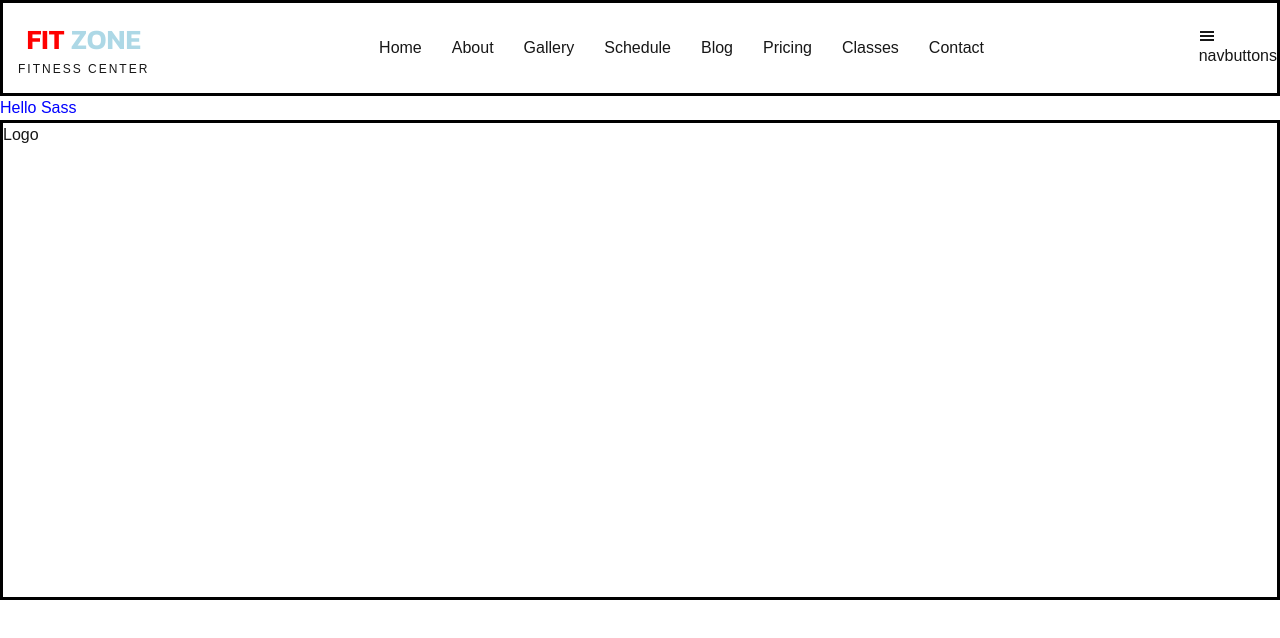
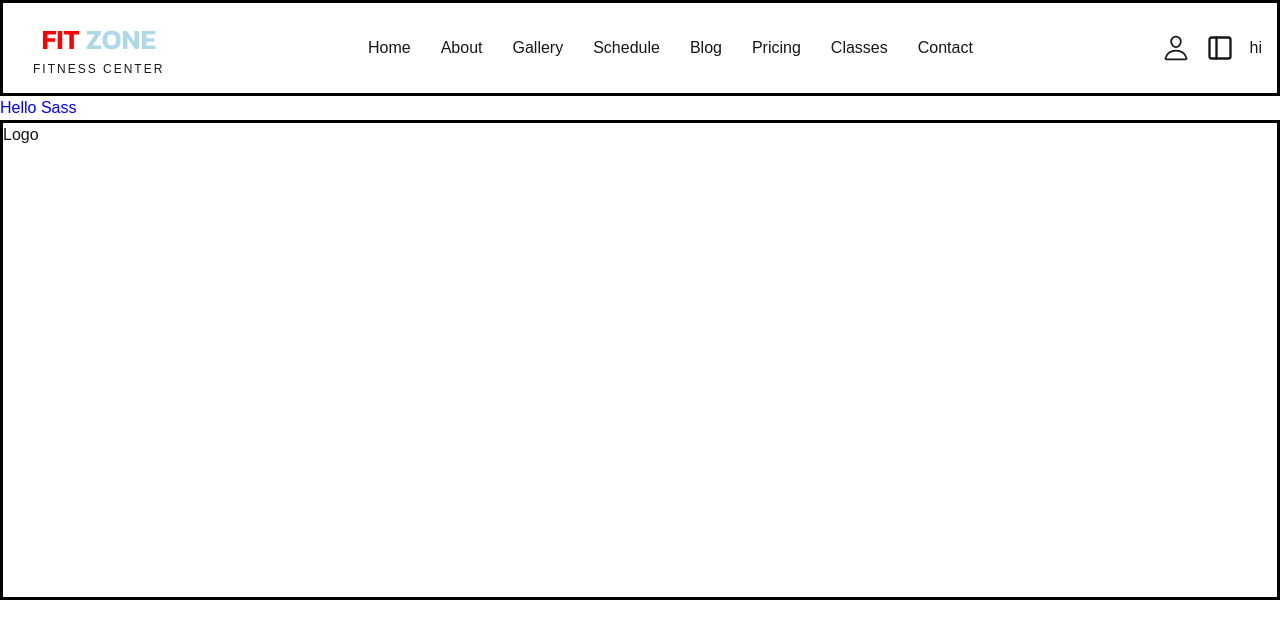
Before and after one commit to NMc0der/gym-website1, a Next.js app: page / in a window 1280 px wide. Shown: the top 638 px of the page. Built offline with nearby package versions, Linux system fonts and the light colour scheme.

Commit message:
added more react icons for navbar

```diff
--- /dev/null
+++ b/src/app/components/joinClassBtn.jsx
@@ -0,0 +1,5 @@
+const JoinClassBtn = () => {
+  return <div>hi</div>;
+};
+
+export default JoinClassBtn;
--- a/src/app/components/navbar.jsx
+++ b/src/app/components/navbar.jsx
@@ -1,7 +1,9 @@
 import Link from "next/link";
 import Logo from "./logo";
 import { GiHamburgerMenu } from "react-icons/gi";
-
+import { FiSidebar } from "react-icons/fi";
+import { IoPersonOutline } from "react-icons/io5";
+import JoinClassBtn from "./joinClassBtn";
 // const [menu, setMenu] = useState(true);
 
 //   useEffect(() => {
@@ -27,11 +29,17 @@ const Nav = () => {
         <Link href="/">Classes</Link>
         <Link href="/">Contact</Link>
       </div>
-      <div>
+      <div className="nav-icons">
         <div className="hamburger-menu">
           <GiHamburgerMenu />
         </div>
-        navbuttons
+        <div className="sign-in-icon">
+          <IoPersonOutline />
+        </div>
+        <div className="sidebar-icon">
+          <FiSidebar />
+        </div>
+        <JoinClassBtn />
       </div>
     </div>
   );
--- a/src/app/styles/global.scss
+++ b/src/app/styles/global.scss
@@ -7,13 +7,21 @@ $color-primary: blue;
 }
 
 .navbar {
+  // background-color: black;
+  // color: white;
   border: black 3px solid;
+  padding: 0px 15px;
   // height: 5rem;
   display: flex;
   align-items: center;
   justify-content: space-between;
 
   .navLinks {
+    display: none;
+
+    @include lg {
+      display: block;
+    }
     a {
       margin: 15px;
     }
@@ -50,3 +58,25 @@ $color-primary: blue;
     letter-spacing: 2px;
   }
 }
+
+.nav-icons {
+  display: flex;
+  align-items: center;
+  gap: 1rem;
+
+  div > * {
+    font-size: 1.75rem;
+  }
+
+  div > *:hover {
+    transition: 0.25s ease-in-out;
+    cursor: pointer;
+    color: red;
+  }
+
+  .hamburger-menu {
+    @include lg {
+      display: none;
+    }
+  }
+}
```
